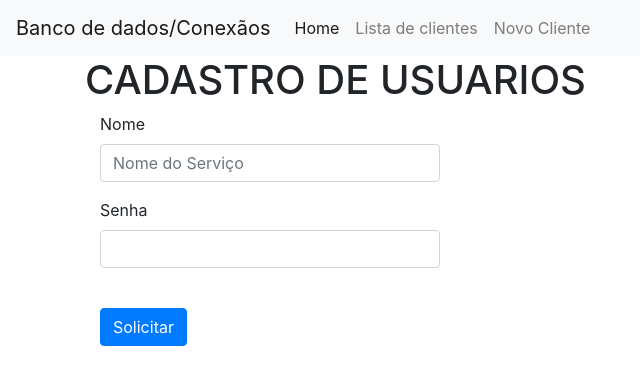
After one commit to Joker0428/bigode, a PHP site: page /admin/ctrl-cadastro-usuario.php in a window 1280 px wide. The commit adds this page. Shown: the top 385 px of the page, without its empty margins (0-640 px from the left). Run offline with PHP 8.4, Linux system fonts and the light colour scheme.

Commit message:
lojavirtual

```diff
--- /dev/null
+++ b/admin/actions/cadastrar-usuarios.php
@@ -0,0 +1,23 @@
+<?php
+
+    include 'model/conexao.php';
+    include 'model/usuario.class.php';
+    include 'dao/usuario.dao.php';
+
+    if($_POST){
+
+        try{
+            $obj = new Usuario();
+            $obj->setNome($_POST['nome']);
+            $obj->setSenha($_POST['senha']);
+
+
+            $DAO = new DAOUsuario();
+            $msg = $DAO->cadastrar($obj);
+
+        }catch(Exception $e){
+            $msg = $e->getMessage();
+        }
+    }
+
+?>
--- /dev/null
+++ b/admin/ctrl-cadastro-usuario.php
@@ -0,0 +1,6 @@
+<?php include "actions/cadastrar-usuarios.php";?>
+
+<?php include "view/header.php";?>
+<?php include "view/form-usuario.php";?>
+<?php include "view/mensagem.php";?>
+<?php include "view/footer.php";?>
--- /dev/null
+++ b/admin/ctrl-usuario-visualiza.php
@@ -0,0 +1,6 @@
+<?php include 'actions/buscar-usuario-id.php'; ?>
+
+<?php include 'view//header.php'; ?>
+<?php  include 'view/visualiza-usuario-id.php'; ?>
+<?php include 'view/mensagem.php'; ?>
+<?php include 'view/footer.php'; ?>
--- /dev/null
+++ b/admin/dao/usuario.dao.php
@@ -0,0 +1,19 @@
+<?php
+
+class DAOUsuario{
+    public function cadastrar(Usuario $usuario){
+        $sql = "INSERT INTO usuario
+        VALUES (default, :nome, :senha)";
+
+        $con = Conexao::getInstance()->prepare($sql);
+        $con->bindValue(":nome", $usuario->getNome());
+        $con->bindValue(":senha", $usuario->getSenha());
+        $con->execute();
+        return "Cadastro com sucesso";
+
+    }
+
+}
+
+
+?>
--- /dev/null
+++ b/admin/model/usuario.class.php
@@ -0,0 +1,41 @@
+<?php
+
+class Usuario{
+    private $id;
+    private $nome;
+    private $senha;
+
+
+
+    public function __construct(){
+
+    }
+
+    public function getId(){
+        return $this->id;
+    }
+
+    public function setId($id){
+        $this->id = $id;
+    }
+
+    public function getNome(){
+        return $this->nome;
+    }
+
+    public function setNome($nome){
+        $this->nome = $nome;
+    }
+
+    public function getSenha(){
+        return $this->senha;
+    }
+
+    public function setSenha($senha){
+        $this->senha = $senha;
+    }
+
+
+}
+
+?>
--- /dev/null
+++ b/admin/view/form-usuario.php
@@ -0,0 +1,35 @@
+<form class="form-horizontal" method="post" action="cadastro-usuario.php">
+<fieldset>
+
+<!-- Form Name -->
+<h1>CADASTRO DE USUARIOS</h1>
+
+<!-- Text input-->
+<div class="form-group">
+  <label class="col-md-4 control-label" for="nome">Nome</label>
+  <div class="col-md-4">
+  <input id="nome" name="nome" type="text" placeholder="Nome do Serviço" class="form-control input-md" required="">
+
+  </div>
+</div>
+
+<!-- Text input-->
+<div class="form-group">
+  <label class="col-md-4 control-label" for="senha">Senha</label>
+  <div class="col-md-4">
+  <input id="senha" name="senha" type="password" placeholder="" class="form-control input-md" required="">
+
+  </div>
+</div>
+
+
+<!-- Button -->
+<div class="form-group">
+  <label class="col-md-4 control-label" for="singlebutton"></label>
+  <div class="col-md-4">
+    <button id="singlebutton" name="singlebutton" class="btn btn-primary">Solicitar</button>
+  </div>
+</div>
+
+</fieldset>
+</form>
```
Also changed, not shown: admin/actions/buscar-usuario-id.php (added, +18 -0 lines), cliente-cadastro.php (+4 -13 lines), actions/cliente-cadastrar.php (renamed from incluedes/cliente-cadastrar.php), admin/actions/cadastrar-depar.php (renamed from admin/incluedes/cadastrar-depar.php), admin/actions/listar-clientes.php (renamed from admin/incluedes/listar-clientes.php), admin/ctrl-cadastro-depar.php (renamed from admin/cadastro-depar.php), admin/ctrl-cliente-lista.php (renamed from admin/cliente-lista.php), admin/view/visualiza-usuario-id.php (added), 1 other file.
